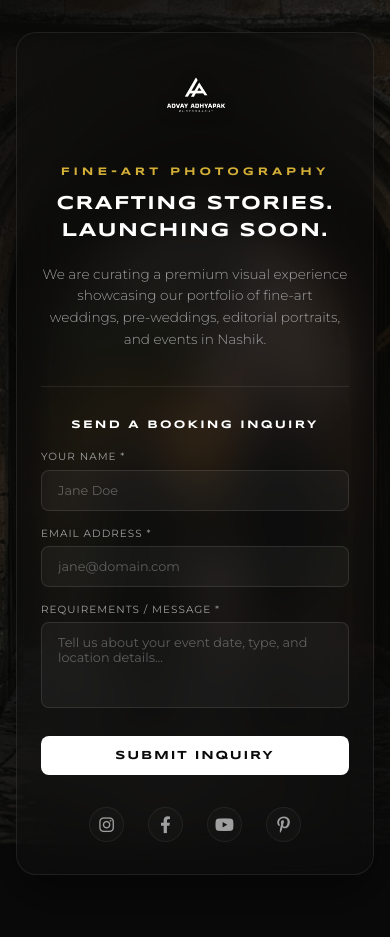
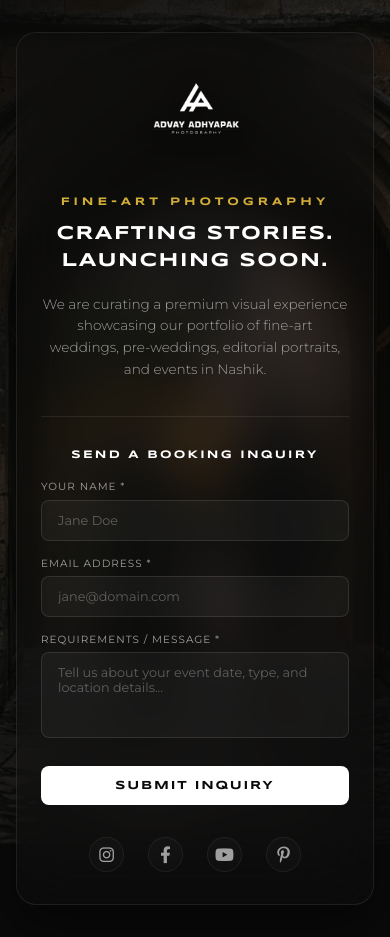
Before and after one commit to saurabhikulkarni/advay-adhyapak-photography-website, a website: page public/coming-soon.html in a window 390 px wide. Before the commit the page ends 907 px from the top, so only its background shows below. Drawn offline with nearby package versions, Linux system fonts and the light colour scheme.

Commit message:
Increase logo size on Coming Soon page for better brand prominence

```diff
--- a/public/coming-soon.html
+++ b/public/coming-soon.html
@@ -79,10 +79,10 @@
     }
 
     .logo-img {
-      height: 80px;
+      height: 130px;
       max-width: 100%;
       object-fit: contain;
-      filter: drop-shadow(0 4px 8px rgba(0, 0, 0, 0.4));
+      filter: drop-shadow(0 4px 12px rgba(0, 0, 0, 0.45));
     }
 
     /* Header Typography */
@@ -312,7 +312,7 @@
         font-size: 1.2rem;
       }
       .logo-img {
-        height: 65px;
+        height: 95px;
       }
     }
   </style>
```
